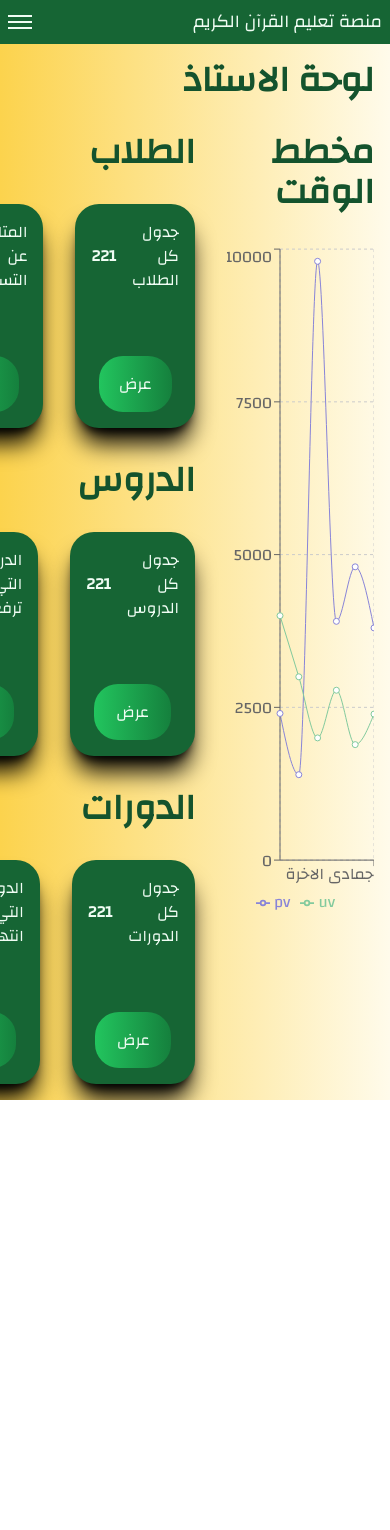
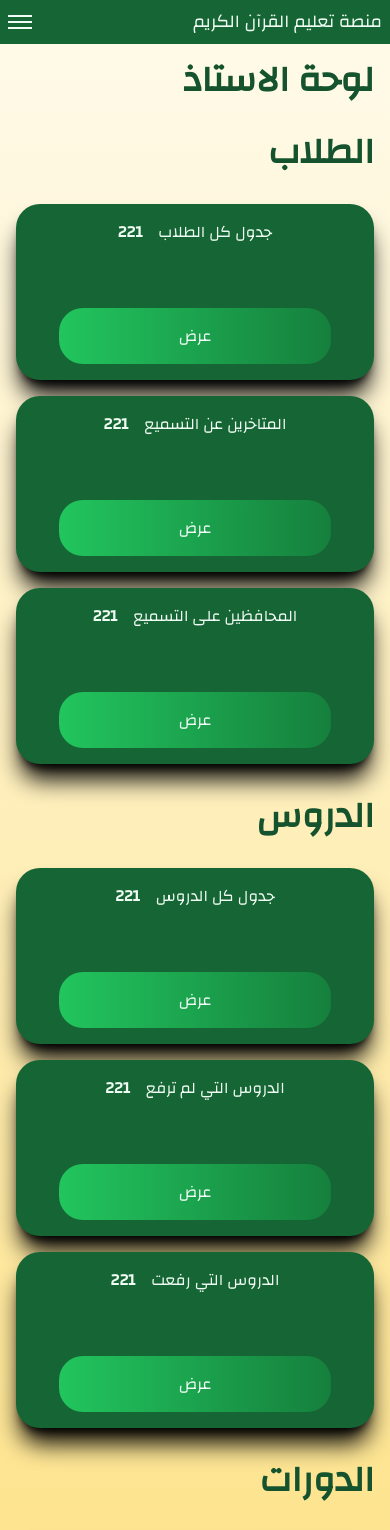
Before and after one commit to PROuserR/QuranLearningPlatform, a Next.js app: page /teacher in a window 390 px wide. Shown: the top 1530 px of the page. Before the commit the page ends 1100 px from the top, so only its background shows below. Built offline with nearby package versions, Linux system fonts and the light colour scheme.

Commit message:
Mobile view compabitliy

```diff
--- a/src/app/issues/page.tsx
+++ b/src/app/issues/page.tsx
@@ -4,7 +4,7 @@ function page() {
     return (
         <main className="flex flex-col gap-y-8">
             <section className='font-bold text-4xl'> الاعلانات </section>
-            <section className='grid grid-cols-3 text-green-50 gap-y-8 gap-x-8 w-full'>
+            <section className='grid grid-cols-1 md:grid-cols-3 text-green-50 gap-y-8 gap-x-8 w-full'>
                 <div className='flex flex-col items-center justify-end w-full p-4 rounded-3xl bg-green-800 shadow-xl shadow-black gap-y-16'>
                     <div className='flex flex-col items-center justify-center w-full gap-y-8'>
                         <div className="flex flex-row-reverse items-center w-4/5">
--- a/src/app/layout.tsx
+++ b/src/app/layout.tsx
@@ -22,7 +22,7 @@ export default function RootLayout({
   return (
     <html lang="en">
       <body
-        className={`${changa.className} antialiased  bg-gradient-to-l from-amber-50 to-amber-300 text-green-900 text-end`}
+        className={`${changa.className} antialiased  md:bg-gradient-to-l md:from-amber-50 md:to-amber-300 bg-gradient-to-b from-amber-50 to-amber-300 text-green-900 text-end`}
       >
         <Navbar />
         <div className="md:p-8 p-4">
--- a/src/app/student/page.tsx
+++ b/src/app/student/page.tsx
@@ -28,16 +28,16 @@ function Page() {
     return (
         <main className='flex flex-col w-full gap-y-8'>
             <section className='font-bold text-4xl'> لوحة الطالب </section>
-            <section className='flex flex-row'>
-                <div className='flex flex-col w-1/2 gap-y-8 text-green-50'>
-                    <div className='flex flex-col items-center justify-end w-full p-4 rounded-3xl bg-green-800 shadow-xl shadow-black gap-y-16'>
+            <section className='flex flex-col space-y-8 md:flex-row '>
+                <div className='flex flex-col w-full md:w-1/2 gap-y-8 text-green-50'>
+                    <div className='flex flex-col  items-center justify-end w-full p-4 rounded-3xl bg-green-800 shadow-xl shadow-black gap-y-16'>
                         <div className='flex flex-row-reverse items-center justify-center w-full gap-x-4 md:gap-x-24'>
                             <span> الجزء/السورة الحالية </span>
                             <span className='font-bold'> 221 </span>
                         </div>
                         <Link href="admin/students" className='mx-auto text-center font-extralight p-4 bg-gradient-to-r from-green-500 to-green-700 rounded-3xl w-5/6'> عرض </Link>
                     </div>
-                    <div className='flex flex-col items-center justify-end w-full p-4 rounded-3xl bg-green-800 shadow-xl shadow-black gap-y-16'>
+                    <div className='flex flex-col  items-center justify-end w-full p-4 rounded-3xl bg-green-800 shadow-xl shadow-black gap-y-16'>
                         <div className='flex flex-row-reverse items-center justify-center w-full gap-x-4 md:gap-x-24'>
                             <span className=''>
                                 التسميعات المقبولة
@@ -46,7 +46,7 @@ function Page() {
                         </div>
                         <Link href="admin/students" className='mx-auto text-center font-extralight p-4 bg-gradient-to-r from-green-500 to-green-700 rounded-3xl w-5/6'> عرض </Link>
                     </div>
-                    <div className='flex flex-col items-center justify-end w-full p-4 rounded-3xl bg-green-800 shadow-xl shadow-black gap-y-16'>
+                    <div className='flex flex-col  items-center justify-end w-full p-4 rounded-3xl bg-green-800 shadow-xl shadow-black gap-y-16'>
                         <div className='flex flex-row-reverse items-center justify-center w-full gap-x-4 md:gap-x-24'>
                             <span className=''>
                                 التسميعات المرفوضة
@@ -56,7 +56,7 @@ function Page() {
                         <Link href="admin/students" className='mx-auto text-center font-extralight p-4 bg-gradient-to-r from-green-500 to-green-700 rounded-3xl w-5/6'> عرض </Link>
                     </div>
                 </div>
-                <div className='flex flex-col w-1/2 gap-y-8'>
+                <div className='flex flex-col w-full h-[500px] md:w-1/2 gap-y-8'>
                     <span className='text-green-800 text-xl'> نسبة الانجاز </span>
                     <ResponsiveContainer width="100%" height="100%" className="rounded-3xl">
                         <PieChart>
--- a/src/app/teacher/page.tsx
+++ b/src/app/teacher/page.tsx
@@ -46,11 +46,11 @@ function Page() {
     <main className='flex flex-col w-full gap-y-8'>
       <section className='font-bold text-4xl'> لوحة الاستاذ </section>
 
-      <section className="flex flex-row gap-x-8">
-        <div className="flex flex-col gap-y-8 w-1/2">
+      <section className="flex flex-col md:flex-row md:gap-x-8 gap-y-8">
+        <div className="flex flex-col gap-y-8 w-full md:w-1/2">
           <div className='font-bold text-4xl'> الطلاب </div>
-          <div className='flex flex-row'>
-            <div className='flex flex-row-reverse w-full gap-x-8 text-green-50'>
+          <div className='flex'>
+            <div className='flex flex-col md:flex-row-reverse w-full gap-y-4 md:gap-x-8 text-green-50'>
               <div className='flex flex-col items-center justify-end w-full p-4 rounded-3xl bg-green-800 shadow-xl shadow-black gap-y-16'>
                 <div className='flex flex-row-reverse items-center justify-center w-full gap-x-4 md:gap-x-24'>
                   <span> جدول كل الطلاب </span>
@@ -79,8 +79,8 @@ function Page() {
             </div>
           </div>
           <div className='font-bold text-4xl'> الدروس </div>
-          <div className='flex flex-row'>
-            <div className='flex flex-row-reverse w-full gap-x-8 text-green-50'>
+          <div className='flex'>
+            <div className='flex flex-col md:flex-row-reverse w-full gap-y-4 md:gap-x-8 text-green-50'>
               <div className='flex flex-col items-center justify-end w-full p-4 rounded-3xl bg-green-800 shadow-xl shadow-black gap-y-16'>
                 <div className='flex flex-row-reverse items-center justify-center w-full gap-x-4 md:gap-x-24'>
                   <span> جدول كل الدروس </span>
@@ -108,10 +108,9 @@ function Page() {
               </div>
             </div>
           </div>
-
           <div className='font-bold text-4xl'> الدورات </div>
-          <div className='flex flex-row'>
-            <div className='flex flex-row-reverse w-full gap-x-8 text-green-50'>
+          <div className='flex'>
+            <div className='flex flex-col md:flex-row-reverse w-full gap-y-4 md:gap-x-8 text-green-50'>
               <div className='flex flex-col items-center justify-end w-full p-4 rounded-3xl bg-green-800 shadow-xl shadow-black gap-y-16'>
                 <div className='flex flex-row-reverse items-center justify-center w-full gap-x-4 md:gap-x-24'>
                   <span> جدول كل الدورات </span>
@@ -140,10 +139,11 @@ function Page() {
             </div>
           </div>
         </div>
-        <div className="flex flex-col w-1/2 gap-y-8">
+
+        <div className="flex flex-col gap-y-8 w-full md:w-1/2 h-[500px]">
           <span className='font-bold text-4xl'> مخطط الوقت </span>
           <LineChart
-            style={{ width: '100%', height: '100%', maxHeight: '80vh'}}
+            style={{ width: '100%', height: '100%', maxHeight: '80vh' }}
             responsive
             data={data}
             margin={{
@@ -163,8 +163,6 @@ function Page() {
           </LineChart>
         </div>
       </section>
-
-
     </main>
   )
 }
--- a/src/components/datatable.tsx
+++ b/src/components/datatable.tsx
@@ -114,7 +114,8 @@ function DataTable() {
                     <BsSearch className="w-6 h-6" />
                 </div>
 
-                <div className="px-6 py-2 flex flex-row-reverse bg-green-50 border-green-800 rounded-3xl items-center justify-center gap-x-4">
+                <div className='flex flex-row-reverse w-full gap-x-4'>
+                    <div className="px-6 py-2 flex flex-row-reverse w-auto bg-green-50 border-green-800 rounded-3xl items-center justify-center gap-x-4">
                         <span> ترتيب حسب </span>
                         <select className="p-1 bg-transparent flex items-center justify-center mr-auto w-auto outline-none text-center" onChange={(e) => { handleSortChange(e); sortData(e.target.value) }}>
                             <option value="id"> الرقم التسلسلي  </option>
@@ -127,7 +128,7 @@ function DataTable() {
                         </div>
                     </div>
 
-                <div className='flex ml-auto md:mr-auto md:ml-0 gap-x-4 bg-green-50  border-green-800 rounded-3xl p-2'>
+                    <div className='flex ml-auto md:mr-auto md:ml-0 gap-x-4 w-auto bg-green-50  border-green-800 rounded-3xl p-2'>
                         <button className="flex w-auto items-center justify-center"><BsFunnel className="w-6 h-6" onClick={() => setIsFilterShown(!isFilterShown)} /></button>
                         {isFilterShown ? <select className="bg-transparent flex items-center justify-center w-auto outline-none text-center" onChange={handleFilterChange}>
                             <option value="id"> الرقم التسلسلي  </option>
@@ -135,6 +136,9 @@ function DataTable() {
                             <option value="createdAt"> تاريخ </option>
                         </select> : null}
                     </div>
+                </div>
+
+
             </section>
 
             <table className="bg-amber-50 w-2/3 md:w-full mx-auto h-full text-center">
--- a/src/components/navbar.tsx
+++ b/src/components/navbar.tsx
@@ -32,6 +32,7 @@ function Navbar() {
           className='flex flex-col text-center items-center justify-center w-full m-auto gap-y-12'>
           <Link href="/" onClick={toggleMenu}> الصفحة الرئيسية</Link>
           <Link href="/login" onClick={toggleMenu}>تسجيل الدخول</Link>
+          <Link href="/issues" onClick={toggleMenu}> الاعلانات </Link>
           <Link href="/about" onClick={toggleMenu}>حول</Link>
         </motion.div>
       </div> :
```
Lines whose indentation alone changed are shown as unchanged.
